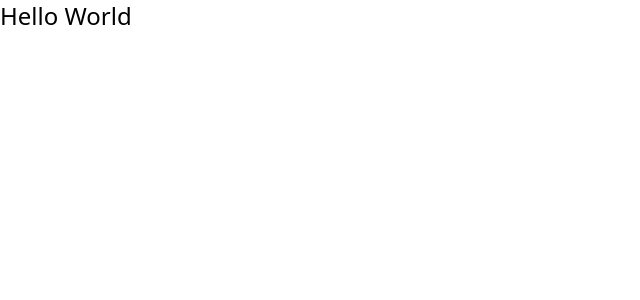
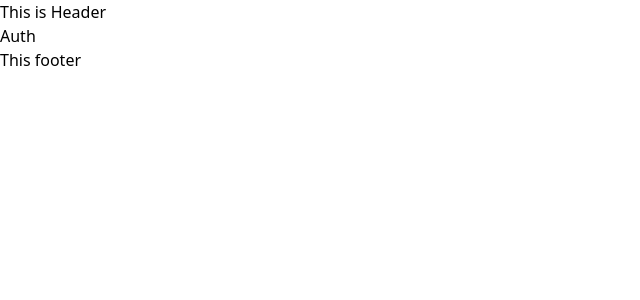
Before and after one commit to anshpayal/SnipURL, a React (Vite) app: page /auth in a window 1280 px wide. Shown: the top 300 px of the page, without its empty margins (0-640 px from the left). Built offline with nearby package versions, Linux system fonts and the light colour scheme.

Commit message:
Basic Routing setup

```diff
--- a/package.json
+++ b/package.json
@@ -16,6 +16,7 @@
     "lucide-react": "^0.396.0",
     "react": "^18.3.1",
     "react-dom": "^18.3.1",
+    "react-router-dom": "^6.24.0",
     "tailwind-merge": "^2.3.0",
     "tailwindcss-animate": "^1.0.7"
   },
--- a/src/App.jsx
+++ b/src/App.jsx
@@ -1,11 +1,35 @@
+import { RouterProvider, createBrowserRouter } from 'react-router-dom'
 import './App.css'
+import AppLayout from './layout/AppLayout';
+import Landing from './pages/Landing';
+import Auth from './pages/Auth';
+import Dashborad from './pages/Dashboard';
+
 
 function App() {
 
+  const appRouter = createBrowserRouter([
+    {
+      element: <AppLayout/>,
+      children:[
+        {
+          path: "/",
+          element: <Landing/>
+        },
+        {
+          path: "/auth",
+          element: <Auth/>
+        },
+        {
+          path: "/dashboard",
+          element: <Dashborad/>
+        }
+      ]
+    }
+]);
+
   return (
-    <>
-      <h1 className='text-2xl'>Hello World</h1>
-    </>
+    <RouterProvider router={appRouter} />
   )
 }
 
--- /dev/null
+++ b/src/layout/AppLayout.jsx
@@ -0,0 +1,13 @@
+import { Outlet } from "react-router-dom"
+
+const AppLayout = () => {
+  return (
+    <div>
+        <div>This is Header</div>
+        <Outlet/>
+        <div>This footer</div>
+    </div>
+  )
+}
+
+export default AppLayout
--- /dev/null
+++ b/src/pages/Auth.jsx
@@ -0,0 +1,8 @@
+
+const Auth = () => {
+  return (
+    <div>Auth</div>
+  )
+}
+
+export default Auth
--- /dev/null
+++ b/src/pages/Dashboard.jsx
@@ -0,0 +1,7 @@
+const Dashborad = () => {
+  return (
+    <div>Dashboard</div>
+  )
+}
+
+export default Dashborad
--- /dev/null
+++ b/src/pages/Landing.jsx
@@ -0,0 +1,7 @@
+const Landing = () => {
+  return (
+    <div>Landing</div>
+  )
+}
+
+export default Landing
```
Also changed, not shown: 1 other file (tests, documents, lock files or other folders).
